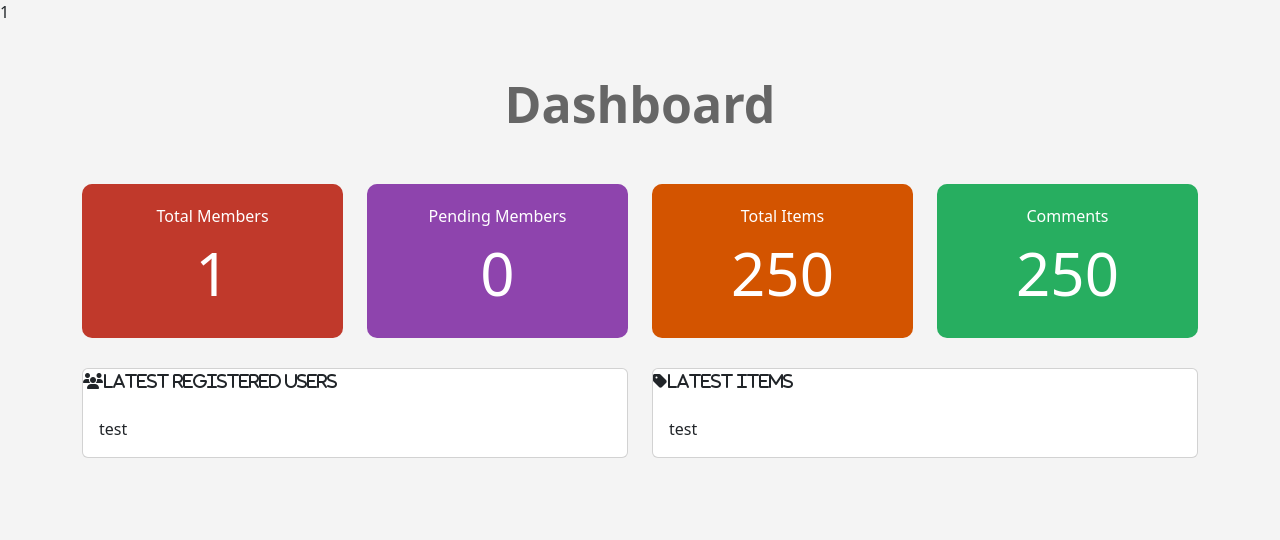
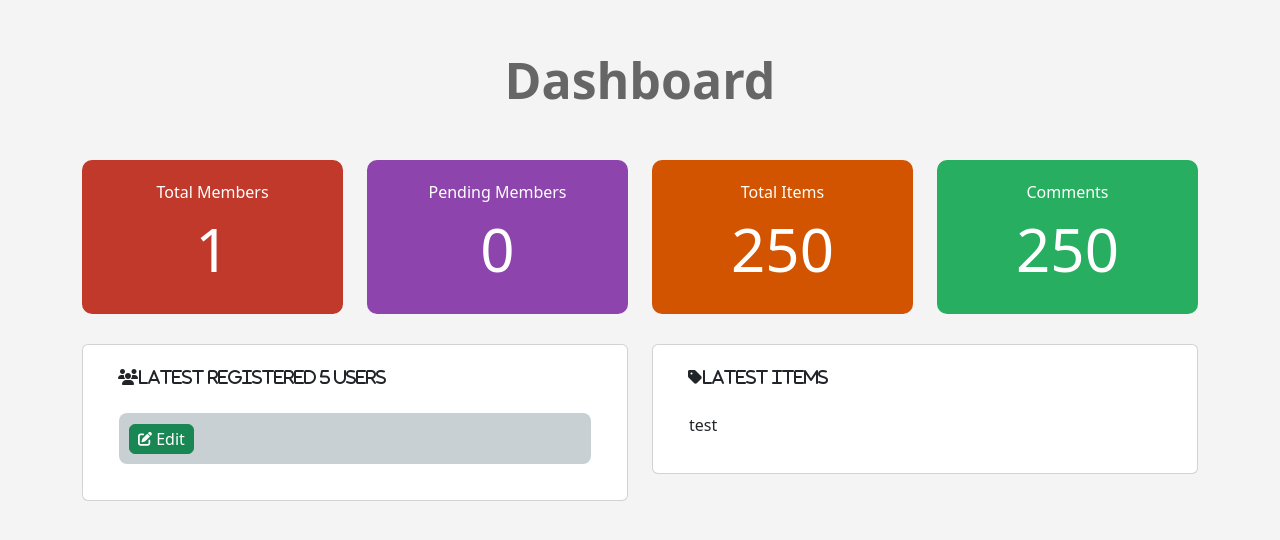
Before and after one commit to tarek102/e-commerce, a PHP site: page /dashboard.php in a window 1280 px wide. Shown: the part 70-610 px from the top of the page. Run offline with PHP 8.4, Linux system fonts and the light colour scheme; the visitor is signed in with stand-in values (Sample User, id 1); tables that the repository leaves empty or names only in its code hold one stand-in row (values such as "Sample post"); data that the repository does not hold is empty.

Commit message:
Create get latest function and show latest users on Dashboard

```diff
--- a/admin/dashboard.php
+++ b/admin/dashboard.php
@@ -7,10 +7,8 @@ if (isset($_SESSION['Username'])) {
     $pageTitle = 'Dashboard';
     include 'init.php';
     /* Dashboard Start*/
-
-    $stmt2 = $con->prepare("SELECT count(UserID) FROM users");
-    $stmt2->execute();
-    echo $stmt2->fetchColumn() ;
+    $latestUsers = getLatest('*', 'users', 'UserID', $limit = 5);
+    $usersLimit = 5;
     ?>
     <div class="container home-stat text-center">
         <h1>Dashboard</h1>
@@ -45,18 +43,32 @@ if (isset($_SESSION['Username'])) {
     <div class="container latest">
         <div class="row">
             <div class="col-sm-6">
-                <div class="card">
-                    <div class="card-title">
-                        <i class="fa fa-users">latest registered users</i>
+                <div class="card card-latest">
+                    <div class="card-title title-latest">
+                        <i class="fa fa-users">latest registered <?php echo $usersLimit;?> users</i>
                     </div>
+
                     <div class="card-body">
-                            test
+                        <ul class="list-unstyled latest-user">
+                            <?php
+                                foreach ($latestUsers as $user) {
+                                    echo "<li>";
+                                        echo $user['Username'] ;
+                                        echo "<a href='members.php?do=Edit&userid=" . $user['UserID'] . "'>";
+                                            echo "<span class='btn btn-success'>";
+                                                echo "<i class='fa fa-edit'></i> Edit";
+                                            echo "</span>";
+                                        echo "</a>";
+                                    echo "</li>";
+                                }
+                            ?>
+                        </ul>
                     </div>
                 </div>
             </div>
             <div class="col-sm-6">
-                <div class="card">
-                    <div class="card-title">
+                <div class="card card-latest">
+                    <div class="card-title title-latest">
                         <i class="fa fa-tag">latest Items</i>
                     </div>
                     <div class="card-body">
--- a/admin/includes/functions/functions.php
+++ b/admin/includes/functions/functions.php
@@ -77,3 +77,20 @@ function countItem($item, $table){
 
 
 }
+
+
+/* get latest record function v1.0
+** Function to get latest items from Database [$select, $table, $limit]
+**
+**
+*/
+
+function getLatest($select, $table, $order, $limit = 5) {
+    global $con;
+
+    $getStmt = $con->prepare("SELECT $select FROM $table ORDER BY $order DESC LIMIT  $limit");
+    $getStmt->execute();
+    $rows = $getStmt->fetchAll();
+
+    return $rows;
+}
--- a/admin/layout/css/backend.css
+++ b/admin/layout/css/backend.css
@@ -109,6 +109,47 @@ body {
 .latest {
     margin-top: 30px;
 }
+
+.latest-user {
+    margin-bottom: 0;
+}
+
+.latest-user li {
+    padding: 10px;
+    font-size: 19px;
+    font-weight: 600;
+    /* overflow: hidden; */
+    border-radius: 8px;
+    display: flex;
+    justify-content: space-between;
+}
+
+.latest-user li:nth-child(odd) {
+    background-color: #c9d0d4;
+}
+
+.latest-user li .btn {
+    padding: 2px 8px;
+}
+
+.latest-user li .btn i {
+    position: relative;
+    top: -1px;
+    font-size: 14px;
+}
+
+.latest-user li a {
+    color: #fff;
+    text-decoration: none;
+}
+
+.card-latest {
+    padding: 20px;
+}
+
+.title-latest {
+    margin-left: 15px;
+}
 /* End Dashboard */
 
 /* Start Members page */
```
